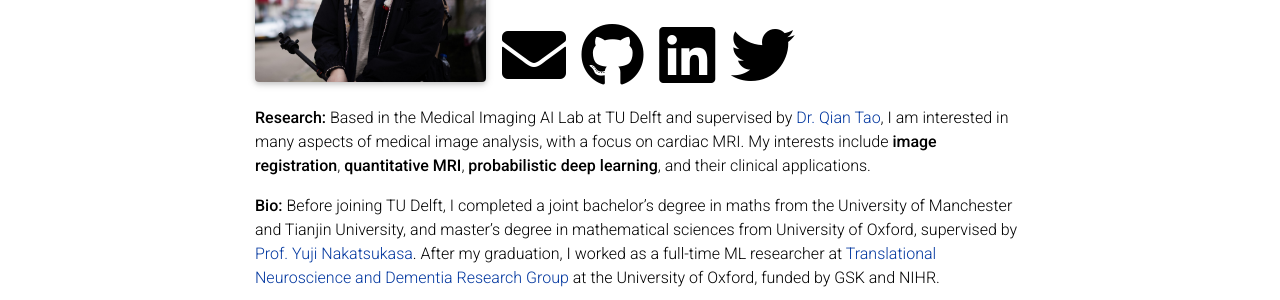
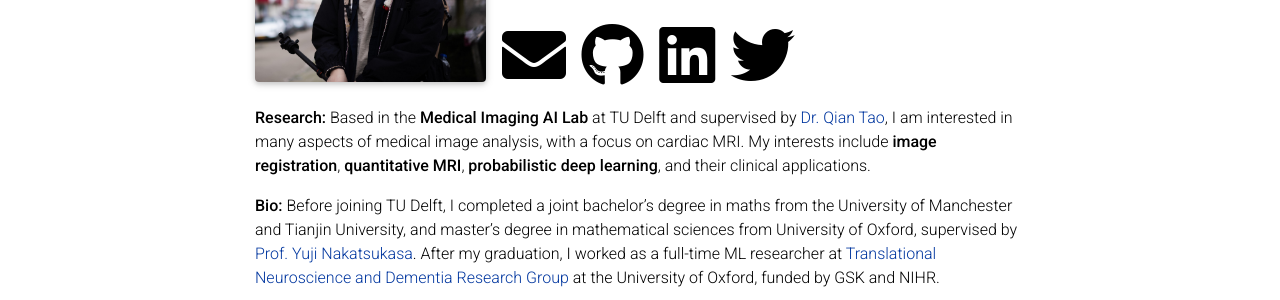
Before and after one commit to YiZhang025/YiZhang025.github.io, a Jekyll site: the page built from _pages/about.md, in a window 1280 px wide and 1304 px high. Shown: the part 255-555 px from the top of the window. Built offline with Jekyll 4.4.1, drawn with Linux system fonts in a browser that asks for light colours; full-size pictures stand in for the smaller copies a plugin makes; comment, search, counter and statistics services are not loaded; a style sheet for code colours, icons or effects is not loaded.

```diff
--- a/_pages/about.md
+++ b/_pages/about.md
@@ -20,7 +20,7 @@ social: true  # includes social icons at the bottom of the page
 ---
 
 
-**Research:** Based in the Medical Imaging AI Lab at TU Delft and supervised by [Dr. Qian Tao](https://www.tudelft.nl/staff/q.tao/?cHash=bab151eba5301c7840e42983dfa31164), I am interested in many aspects of medical image analysis, with a focus on cardiac MRI. My interests include **image registration**, **quantitative MRI**, **probabilistic deep learning**, and their clinical applications.
+**Research:** Based in the **Medical Imaging AI Lab** at TU Delft and supervised by [Dr. Qian Tao](https://www.tudelft.nl/staff/q.tao/?cHash=bab151eba5301c7840e42983dfa31164), I am interested in many aspects of medical image analysis, with a focus on cardiac MRI. My interests include **image registration**, **quantitative MRI**, **probabilistic deep learning**, and their clinical applications.
 
 **Bio:** Before joining TU Delft, I completed a joint bachelor's degree in maths from the University of Manchester and Tianjin University, and master's degree in mathematical sciences from University of Oxford, supervised by [Prof. Yuji Nakatsukasa](https://people.maths.ox.ac.uk/nakatsukasa/). After my graduation, I worked as a full-time ML researcher at [Translational Neuroscience and Dementia Research Group](https://www.psych.ox.ac.uk/research/dementia-research-group) at the University of Oxford, funded by GSK and NIHR.
 
```
Also changed, not shown: other parts of _pages/about.md (+1 -1 lines).
